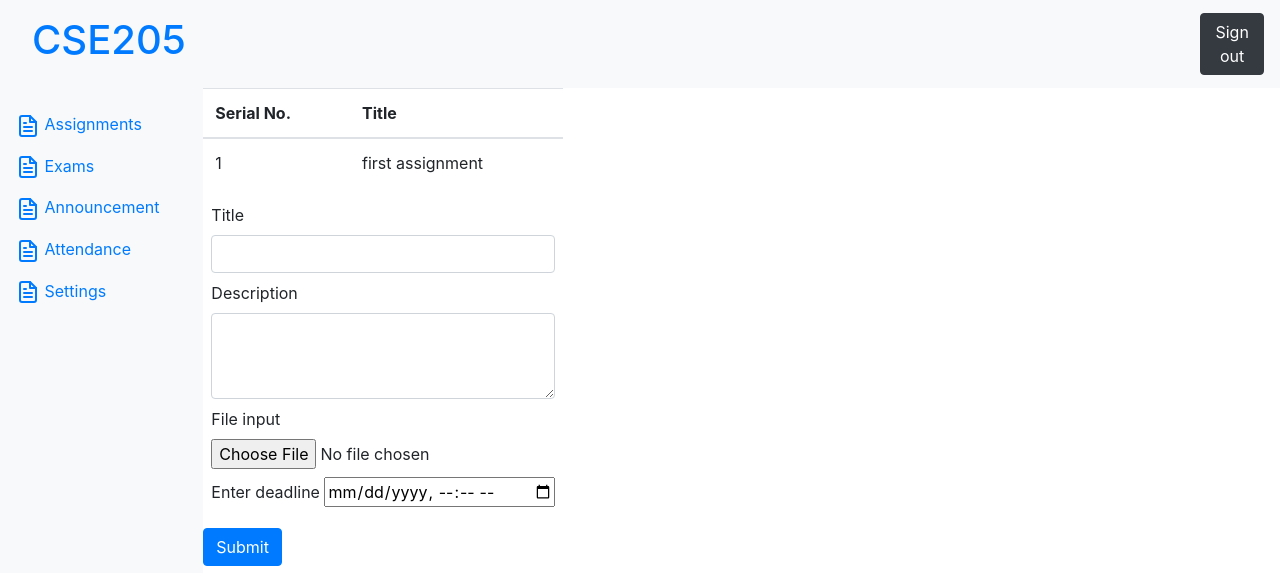
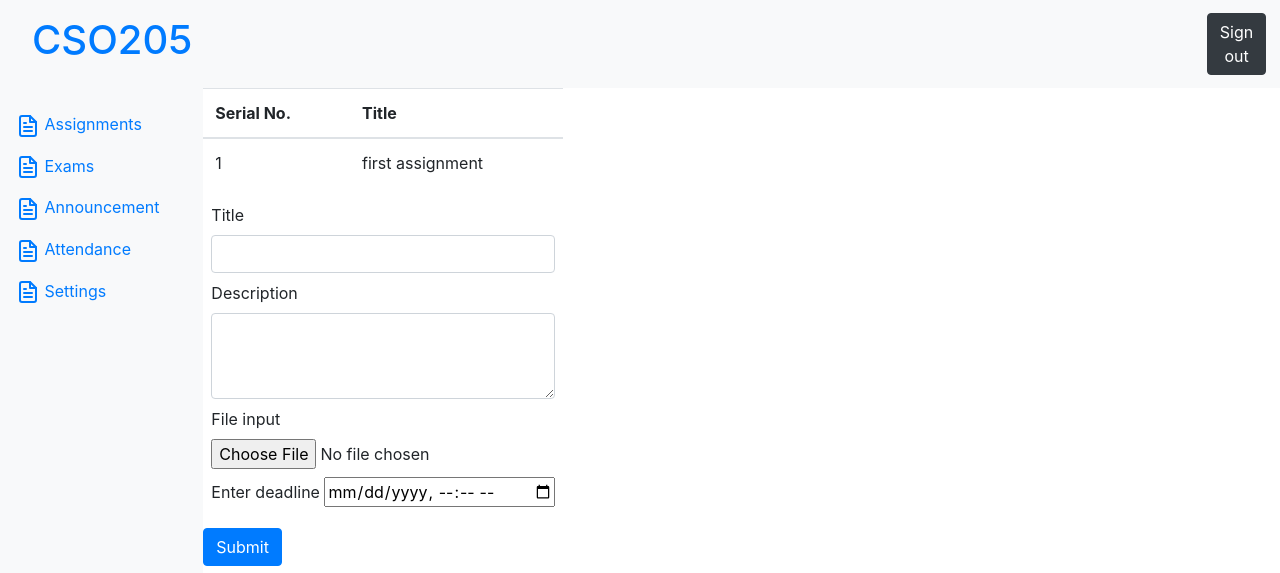
Before and after one commit to 863aditya/itw_project, a Django app: page /p/prof_assignment in a window 1280 px wide. Shown: the top 573 px of the page. Run offline with Django 3.2, Linux system fonts and the light colour scheme; data comes from the database, SQL or seed files in the repository; both versions use the stored data as it was after the commit.

Commit message:
updated base.html

```diff
--- a/templates/base.html
+++ b/templates/base.html
@@ -24,7 +24,7 @@
         </button>
 
         <div class="collapse navbar-collapse" id="navbarSupportedContent">
-            <h1><a class="nav-link" href="/p/home"> CSE205</a></h1>
+            <h1><a class="nav-link" href="/p/home">CSO205</a></h1>
             <button type="button" class="btn btn-dark" style="margin-left:80%;">Sign out</button>
         </div>
     </nav>
```
Also changed, not shown: db.sqlite3, templates/prof_announcement.html (line endings or trailing spaces).
